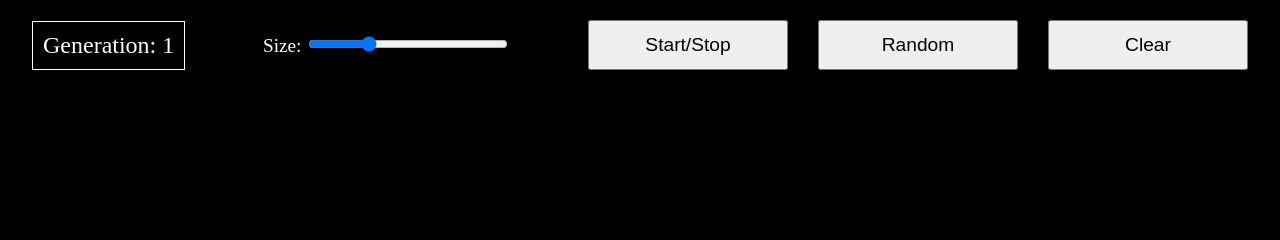
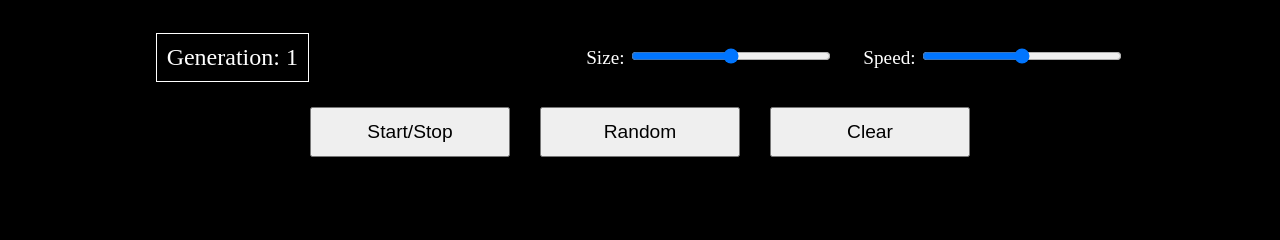
Before and after one commit to salkirr/hex-game-of-life, a Flask app: page / in a window 1280 px wide. Shown: the part 151-391 px from the top of the page. Run offline with Flask 2, Linux system fonts and the light colour scheme.

Commit message:
Add ability to change speed and fix size change
Added ability for user to change game speed. Also, I fixed the way
change of size had been working to avoid possible bugs.

```diff
--- a/app.py
+++ b/app.py
@@ -5,5 +5,5 @@ app = Flask(__name__)
 
 @app.route("/")
 def index():
-    version = "d8e8c5e"
+    version = "2a03c94"
     return render_template("index.html", version=version)
--- a/static/classes/canvas.js
+++ b/static/classes/canvas.js
@@ -13,7 +13,7 @@ export class Canvas {
 
     // Style properties
     this.lineColor = "#cccbca";
-    this.lineWidth = 3;
+    this.lineWidth = 2;
     this.colorAlive = "white";
     this.colorEmpty = "black";
     this.backgroundColor = "black";
@@ -28,7 +28,7 @@ export class Canvas {
 
   updateCanvasDimensions() {
     this.canvasElem.width = innerWidth;
-    this.canvasElem.height = innerHeight - 100;
+    this.canvasElem.height = innerHeight - 175;
   }
 
   drawCell(layout, cell) {
--- a/static/scripts/game.js
+++ b/static/scripts/game.js
@@ -10,6 +10,9 @@ import { Grid } from "../classes/grid.js";
 // Declare variable for setInterval function
 let gameLoop;
 
+// State of the game
+let isActive = false;
+
 // Track generation number
 let generation = 1;
 
@@ -20,31 +23,28 @@ let ongoingTouches = [];
 const generationText = document.querySelector("#generation-text");
 
 // Watch if user is drawing
-let isInteracting = false;
+let isInteractingWithCanvas = false;
 let isCreating = false;
 
 // Watch on what cell were cursor when mouse was clicked
 let previousCell;
 let currentCell;
 
-// State of the game
-let isActive = false;
+// Get game speed input element
+const speedElem = document.querySelector("#game-speed input");
+speedElem.min = 0;
+speedElem.max = 1000;
+speedElem.value = 500;
+speedElem.step = 50;
 
 // Delay between generations (ms)
-const delay = 10;
+let delay = 1000 - speedElem.value;
 
-// Cell size input element
+// Get cell size input element
 const cellSizeElem = document.querySelector("#hexagons-size input");
+cellSizeElem.min = 5;
+cellSizeElem.max = 40;
 cellSizeElem.value = 15;
-
-// Coordinates of the center of the rectangle
-let centerPoint = new Point(0, 0);
-
-const layout = new Layout(Layout.pointy, cellSizeElem.value, centerPoint);
-
-const canvas = new Canvas("game");
-
-const grid = new Grid();
 
 // Get start/stop button
 const playButton = document.querySelector("#play-button");
@@ -54,6 +54,13 @@ const randomButton = document.querySelector("#random-button");
 
 // Get Clear button
 const clearButton = document.querySelector("#clear-button");
+
+// Coordinates of the center of the rectangle
+let centerPoint = new Point(0, 0);
+
+const layout = new Layout(Layout.pointy, cellSizeElem.value, centerPoint);
+const canvas = new Canvas("game");
+const grid = new Grid();
 
 /* -------------------------------------------------------------------------- */
 /* -------------------------------- EVENTS ---------------------------------- */
@@ -117,7 +124,7 @@ clearButton.addEventListener("click", () => {
 });
 
 // Change cell size and redraw grid when element value had changed
-cellSizeElem.addEventListener("pointerup", () => {
+cellSizeElem.addEventListener("input", () => {
   layout.size = cellSizeElem.value;
 
   if (layout.size <= 8) {
@@ -136,6 +143,16 @@ cellSizeElem.addEventListener("pointerup", () => {
   let newCells = grid.cells;
 
   canvas.redrawCurrentGrid(layout, currentCells, newCells);
+});
+
+// Change game speed when element value had changed
+speedElem.addEventListener("input", () => {
+  delay = 1000 - speedElem.value;
+
+  if (isActive) {
+    clearInterval(gameLoop);
+    gameLoop = setInterval(game, delay);
+  }
 });
 
 /* -------------------------------------------------------------------------- */
@@ -200,7 +217,7 @@ function ongoingIndexById(idToFind) {
 
 function handleStart(event) {
   event.preventDefault();
-  isInteracting = true;
+  isInteractingWithCanvas = true;
 
   // Different actions for mouse and touchscreen
   let point;
@@ -226,7 +243,7 @@ function handleStart(event) {
 }
 
 function handleMove(event) {
-  if (isInteracting) {
+  if (isInteractingWithCanvas) {
     event.preventDefault();
 
     // Different actions for mouse and touchscreen
@@ -255,7 +272,7 @@ function handleMove(event) {
 }
 
 function handleEnd() {
-  if (isInteracting) {
+  if (isInteractingWithCanvas) {
     event.preventDefault();
 
     // Different actions for mouse and touchscreen
@@ -287,7 +304,7 @@ function handleEnd() {
       }
     });
 
-    isInteracting = false;
+    isInteractingWithCanvas = false;
     previousCell = undefined;
   }
 }
--- a/static/styles/styles.css
+++ b/static/styles/styles.css
@@ -13,6 +13,7 @@ canvas {
 }
 
 .interface {
+  height: 150px;
   padding-top: 1em;
   margin-left: 2em;
   margin-right: 2em;
@@ -21,9 +22,10 @@ canvas {
 .flex-container {
   display: flex;
   justify-content: center;
+  flex-wrap: wrap;
   align-content: space-around;
   align-items: center;
-  justify-content: space-between;
+  justify-content: space-around;
 }
 
 #play-button,
@@ -53,11 +55,13 @@ canvas {
   margin-right: 30px;
 }
 
-#hexagons-size span {
+#hexagons-size span,
+#game-speed span {
   font-size: 1.2em;
   color: white;
 }
 
-#hexagons-size input {
+#hexagons-size input,
+#game-speed input {
   width: 15em;
 }
--- a/templates/index.html
+++ b/templates/index.html
@@ -11,9 +11,15 @@
     </div>
     <div class="flex-container interface">
       <span id="generation-text">Generation: 1</span>
-      <div id="hexagons-size">
-        <span>Size: </span>
-        <input type="range" min="5" max="40" value="15" />
+      <div class="flex-container">
+        <div id="hexagons-size">
+          <span>Size: </span>
+          <input type="range" />
+        </div>
+        <div id="game-speed">
+          <span>Speed: </span>
+          <input type="range" />
+        </div>
       </div>
       <div class="flex-container">
         <button id="play-button">Start/Stop</button>
```
